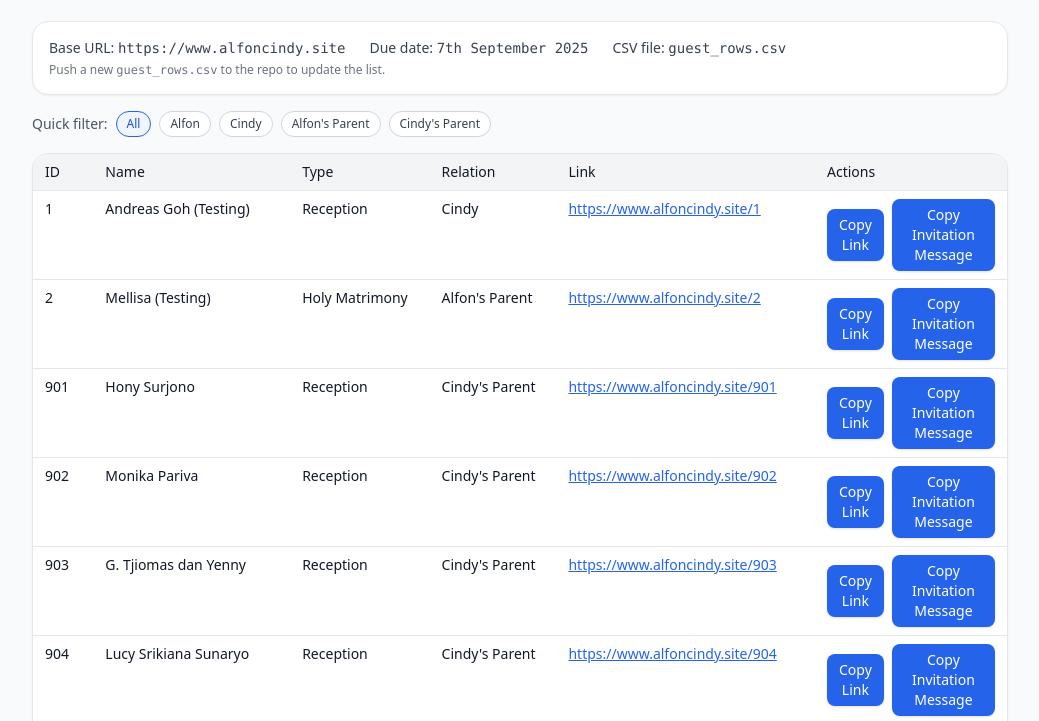
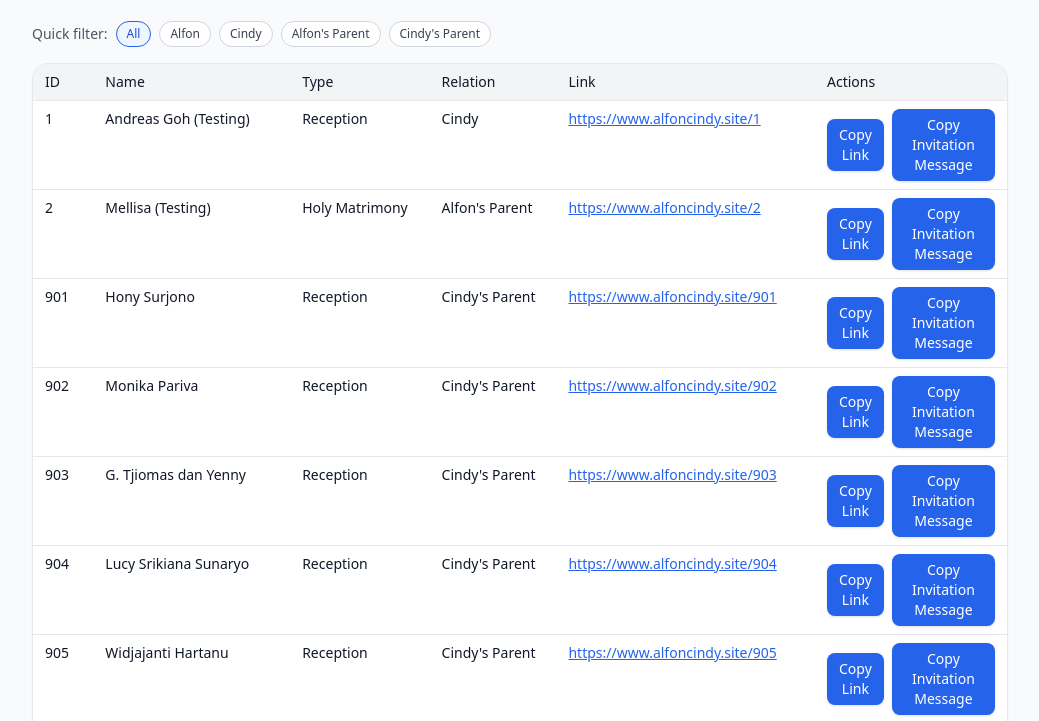
Before and after one commit to alfonski/wed-guest-helper, a plain HTML site: page index.html in a window 1280 px wide. Shown: the part 79-800 px from the top of the page, without its empty margins (120-1159 px from the left). Drawn offline with nearby package versions, Linux system fonts and the light colour scheme.

Commit message:
delete unused section

```diff
--- a/index.html
+++ b/index.html
@@ -22,7 +22,7 @@
     </header>
 
     <!-- Config (read-only) -->
-    <section class="mb-4">
+    <!-- <section class="mb-4">
       <div class="bg-white border rounded-2xl p-4 shadow-sm text-sm text-gray-700">
         <div class="flex flex-wrap gap-x-6 gap-y-2">
           <div>Base URL: <code id="cfgBaseUrl"></code></div>
@@ -31,7 +31,7 @@
         </div>
         <p class="text-xs text-gray-500 mt-1">Push a new <code>guest_rows.csv</code> to the repo to update the list.</p>
       </div>
-    </section>
+    </section> -->
 
     <!-- Quick Filters -->
     <section class="mb-4">
```
